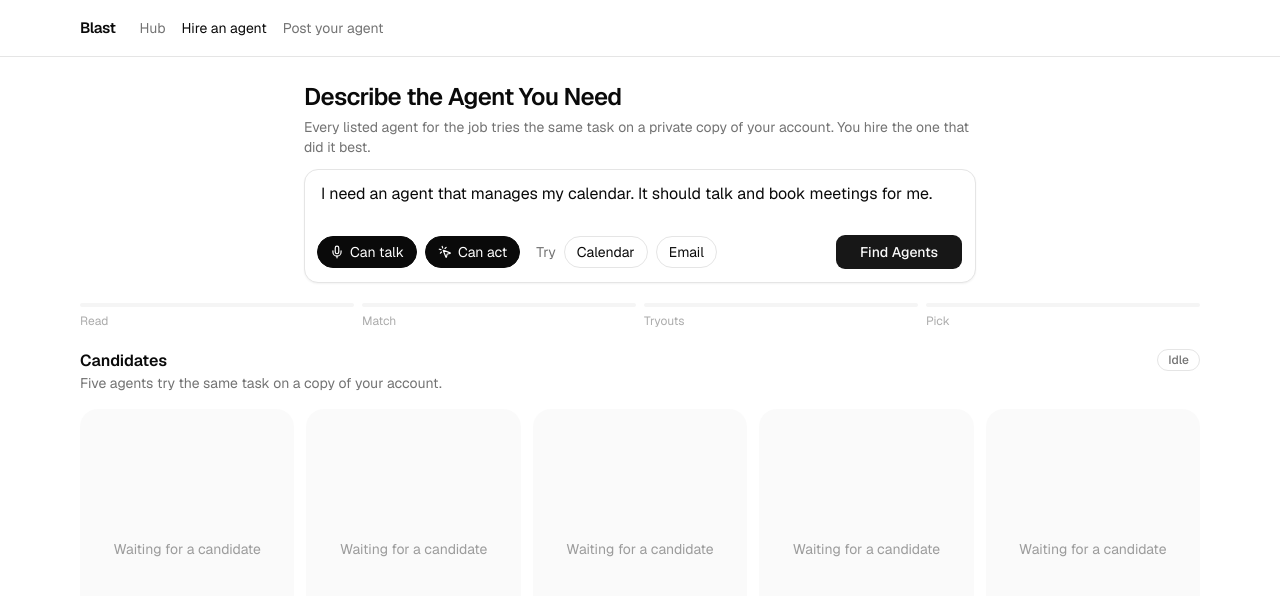
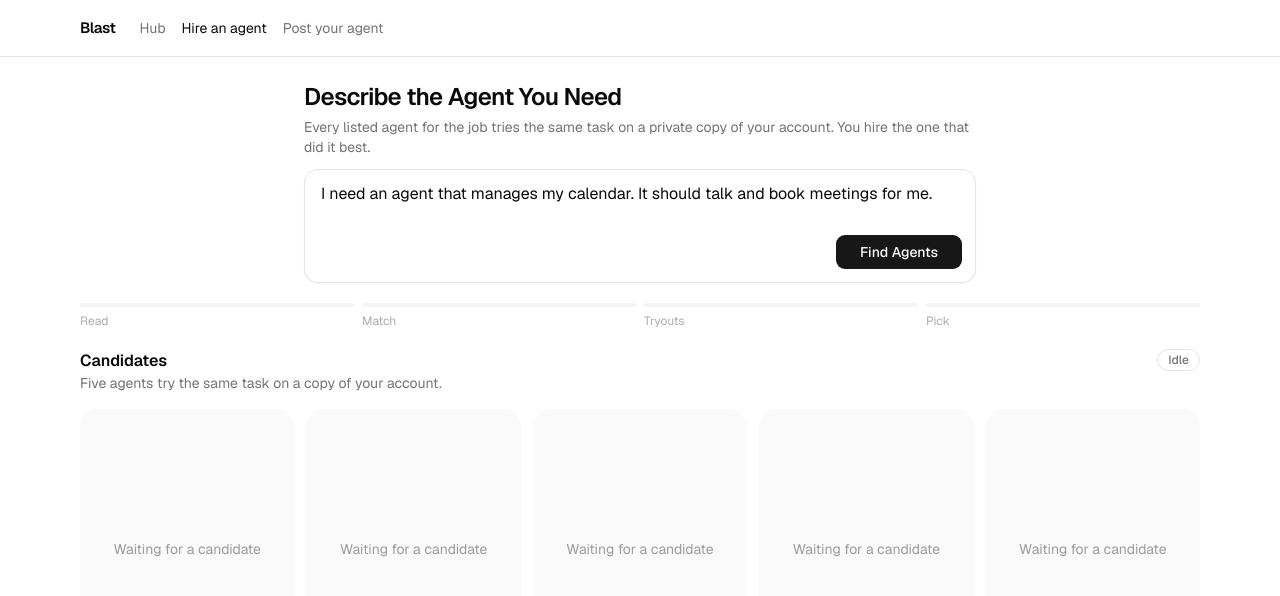
Before and after one commit to karimbabasf/Blast, a Next.js app: page / in a window 1280 px wide. Shown: the top 596 px of the page. Built offline with nearby package versions, Linux system fonts and the light colour scheme.

Commit message:
feat: request box has only the text and the Find Agents button
Co-Authored-By: Claude Opus 5.5 <noreply@anthropic.com>

```diff
--- a/app/_hire/request.tsx
+++ b/app/_hire/request.tsx
@@ -1,6 +1,6 @@
 "use client";
 
-import { Check, Loader2, Mic, MousePointerClick, X } from "lucide-react";
+import { Check, Loader2, X } from "lucide-react";
 import { motion } from "motion/react";
 import Link from "next/link";
 import { useEffect, useState } from "react";
@@ -13,18 +13,12 @@ import { postJson } from "./db";
 import { modelName, money, ROLE_LABEL, summarize } from "./format";
 import { useNeed } from "./use-need";
 
-const EXAMPLES: { label: string; text: string; caps: Capability[] }[] = [
-  {
-    label: "Calendar",
-    text: "I need an agent that manages my calendar. It should talk and book meetings for me.",
-    caps: ["talk", "act"],
-  },
-  {
-    label: "Email",
-    text: "I need an agent that keeps my inbox clean. It should archive newsletters, flag what matters and draft replies for me.",
-    caps: ["act"],
-  },
-];
+const DEFAULT_NEED = "I need an agent that manages my calendar. It should talk and book meetings for me.";
+
+// What the agent must be able to do, read from the request itself.
+function capabilities(text: string): Capability[] {
+  return /\b(talk|voice|speak|call|phone)/i.test(text) ? ["talk", "act"] : ["act"];
+}
 
 type Question = { id: string; question: string; options: string[] };
 type Answer = { id: string; question: string; answer: string };
@@ -56,8 +50,7 @@ const TASKS: Partial<Record<Role, string>> = {
 };
 
 export function Request({ initialNeed }: { initialNeed: string | null }) {
-  const [text, setText] = useState(EXAMPLES[0].text);
-  const [caps, setCaps] = useState<Capability[]>(EXAMPLES[0].caps);
+  const [text, setText] = useState(DEFAULT_NEED);
   const [needId, setNeedId] = useState<string | null>(initialNeed);
   const [posted, setPosted] = useState<MarketAgent[]>([]);
   const [listed, setListed] = useState<number | null>(null);
@@ -67,9 +60,6 @@ export function Request({ initialNeed }: { initialNeed: string | null }) {
   const [answers, setAnswers] = useState<Record<string, string>>({});
   const [tags, setTags] = useState<Answer[]>([]);
   const view = useNeed(needId);
-
-  const toggle = (c: Capability) =>
-    setCaps((cur) => (cur.includes(c) ? cur.filter((x) => x !== c) : [...cur, c]));
 
   async function submit(e: React.FormEvent) {
     e.preventDefault();
@@ -96,7 +86,7 @@ export function Request({ initialNeed }: { initialNeed: string | null }) {
     try {
       const res = await postJson<{ need: Need; agents?: MarketAgent[]; listed?: MarketAgent[] }>("/api/needs", {
         text,
-        capabilities: caps,
+        capabilities: capabilities(text),
         answers: picked,
       });
       setPosted(res.agents ?? []);
@@ -142,28 +132,7 @@ export function Request({ initialNeed }: { initialNeed: string | null }) {
             rows={2}
             className="block w-full resize-none rounded-t-xl bg-transparent px-4 pt-3 pb-1 text-base outline-none"
           />
-          <div className="flex flex-wrap items-center gap-2 px-3 pb-3">
-            <Toggle on={caps.includes("talk")} onClick={() => toggle("talk")} icon={<Mic aria-hidden="true" className="size-3.5" />}>
-              Can talk
-            </Toggle>
-            <Toggle on={caps.includes("act")} onClick={() => toggle("act")} icon={<MousePointerClick aria-hidden="true" className="size-3.5" />}>
-              Can act
-            </Toggle>
-            <span className="ml-2 text-sm text-muted-foreground">Try</span>
-            {EXAMPLES.map((ex) => (
-              <button
-                key={ex.label}
-                type="button"
-                onClick={() => {
-                  setText(ex.text);
-                  setCaps(ex.caps);
-                  setQuestions(null);
-                }}
-                className="h-8 rounded-full border px-3 text-sm transition-colors hover:bg-muted"
-              >
-                {ex.label}
-              </button>
-            ))}
+          <div className="flex items-center px-3 pb-3">
             <Button type="submit" disabled={busy || !text.trim()} className="ml-auto h-9 w-32">
               {busy ? (
                 <>
@@ -242,22 +211,6 @@ function Steps({ phase }: { phase: number }) {
         {STEPS[phase]}
       </p>
     </div>
-  );
-}
-
-function Toggle({ on, onClick, icon, children }: { on: boolean; onClick: () => void; icon: React.ReactNode; children: React.ReactNode }) {
-  return (
-    <button
-      type="button"
-      aria-pressed={on}
-      onClick={onClick}
-      className={`inline-flex h-8 items-center gap-1.5 rounded-full border px-3 text-sm outline-none transition-[scale,background-color,color] duration-150 ease-out focus-visible:ring-3 focus-visible:ring-ring/50 active:scale-[0.97] ${
-        on ? "border-foreground bg-foreground text-background" : "text-muted-foreground hover:bg-muted"
-      }`}
-    >
-      {icon}
-      {children}
-    </button>
   );
 }
 
```
